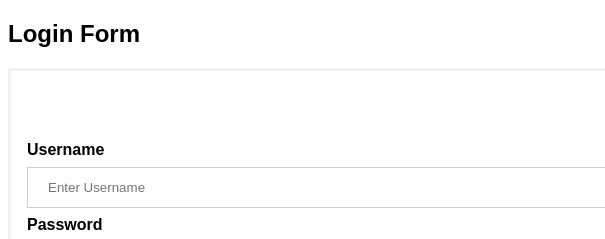
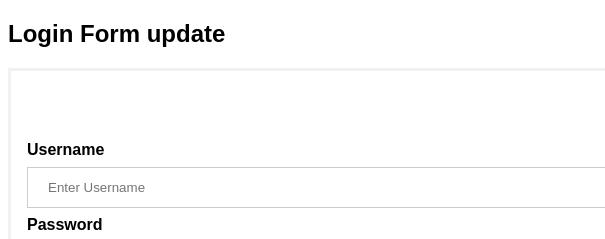
Before and after one commit to azlan-43/login-2509, a plain HTML site: page index.html in a window 1280 px wide. Shown: the top 239 px of the page, 0-605 px from the left. Drawn offline with Linux system fonts and the light colour scheme.

Commit message:
Update index.html

```diff
--- a/index.html
+++ b/index.html
@@ -68,7 +68,7 @@ span.psw {
 </head>
 <body>
 
-<h2>Login Form</h2>
+<h2>Login Form update</h2>
 
 <form action="/action_page.php" method="post">
   <div class="imgcontainer">
```
